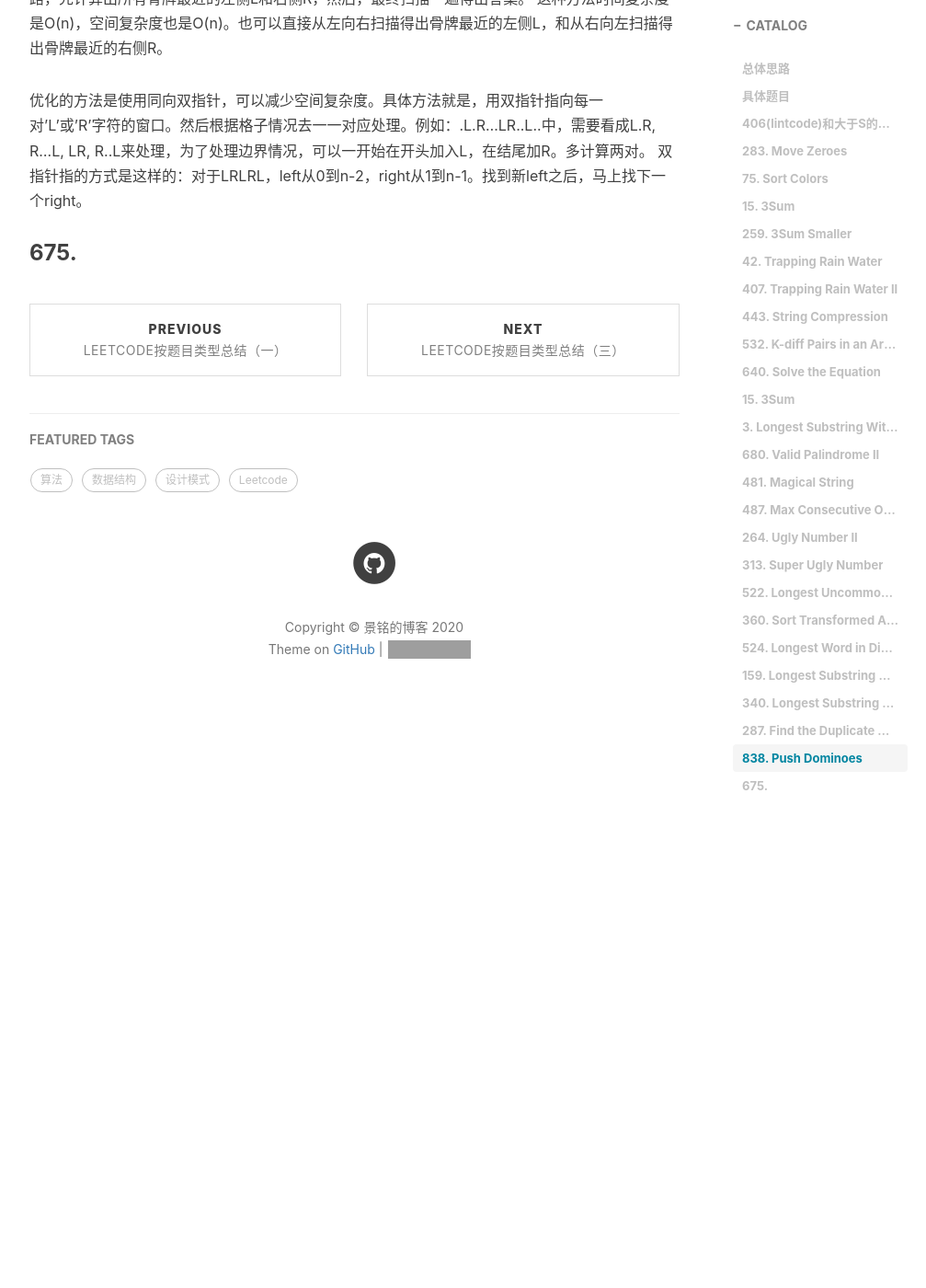
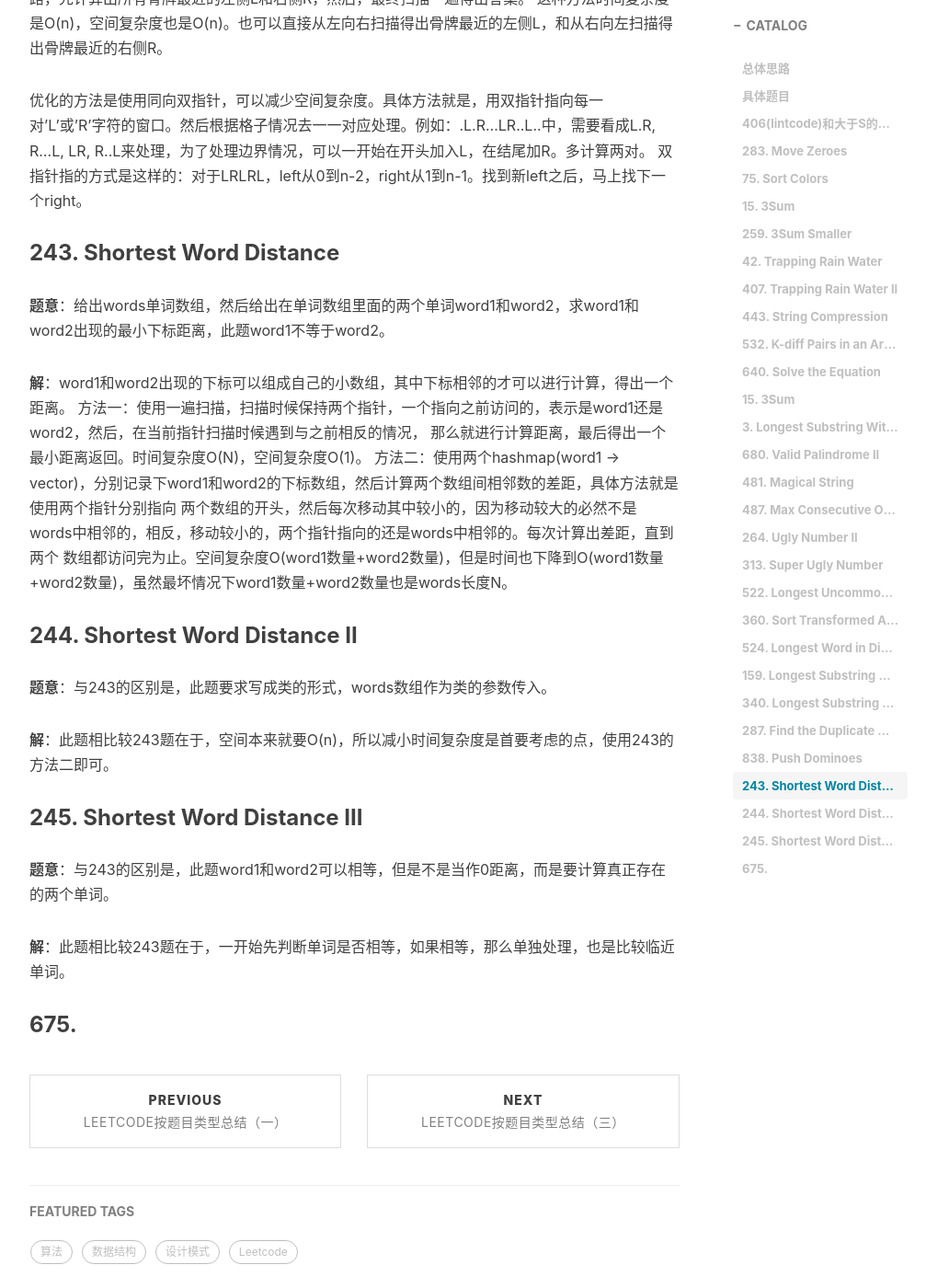
Before and after one commit to jingminglake/jingminglake.github.io, a Jekyll site: the page built from _posts/Leetcode/2017-09-25-Leetcode总结（二）.md, in a window 1280 px wide and 1400 px high, scrolled down 10366 px. Shown: the whole window at 92% size, without its empty margins (233-1240 px from the left). Built offline with Jekyll 4.4.1, drawn with Linux system fonts in a browser that asks for light colours; nearby versions of some CDN libraries; comment, search, counter and statistics services are not loaded; before the commit the page ends 11176 px from its top, so only the background shows below that; grey boxes are pictures that could not be loaded.

Commit message:
post Leetcode总结 7

```diff
--- a/_posts/Leetcode/2017-09-25-Leetcode总结（二）.md
+++ b/_posts/Leetcode/2017-09-25-Leetcode总结（二）.md
@@ -227,4 +227,27 @@ dp解法的理解：对于最新的丑数序列，保持三个指针，一开始
 优化的方法是使用同向双指针，可以减少空间复杂度。具体方法就是，用双指针指向每一对'L'或'R'字符的窗口。然后根据格子情况去一一对应处理。例如：.L.R...LR..L..中，需要看成L.R,  R...L, LR, R..L来处理，为了处理边界情况，可以一开始在开头加入L，在结尾加R。多计算两对。
 双指针指的方式是这样的：对于LRLRL，left从0到n-2，right从1到n-1。找到新left之后，马上找下一个right。
 
+### 243. Shortest Word Distance
+**题意**：给出words单词数组，然后给出在单词数组里面的两个单词word1和word2，求word1和word2出现的最小下标距离，此题word1不等于word2。
+
+**解**：word1和word2出现的下标可以组成自己的小数组，其中下标相邻的才可以进行计算，得出一个距离。
+方法一：使用一遍扫描，扫描时候保持两个指针，一个指向之前访问的，表示是word1还是word2，然后，在当前指针扫描时候遇到与之前相反的情况，
+那么就进行计算距离，最后得出一个最小距离返回。时间复杂度O(N)，空间复杂度O(1)。
+方法二：使用两个hashmap(word1 -> vector<int>)，分别记录下word1和word2的下标数组，然后计算两个数组间相邻数的差距，具体方法就是使用两个指针分别指向
+两个数组的开头，然后每次移动其中较小的，因为移动较大的必然不是words中相邻的，相反，移动较小的，两个指针指向的还是words中相邻的。每次计算出差距，直到两个
+数组都访问完为止。空间复杂度O(word1数量+word2数量)，但是时间也下降到O(word1数量+word2数量)，虽然最坏情况下word1数量+word2数量也是words长度N。
+
+
+### 244. Shortest Word Distance II
+**题意**：与243的区别是，此题要求写成类的形式，words数组作为类的参数传入。
+
+**解**：此题相比较243题在于，空间本来就要O(n)，所以减小时间复杂度是首要考虑的点，使用243的方法二即可。
+
+### 245. Shortest Word Distance III
+**题意**：与243的区别是，此题word1和word2可以相等，但是不是当作0距离，而是要计算真正存在的两个单词。
+
+**解**：此题相比较243题在于，一开始先判断单词是否相等，如果相等，那么单独处理，也是比较临近单词。
+
+
+
 ### 675.
```
Also changed, not shown: _posts/Leetcode/2017-09-24-Leetcode总结（一）.md (+1 -1 lines), _posts/Leetcode/2017-10-22-Leetcode总结（六）.md (+1 -0 lines), 1 other file.
